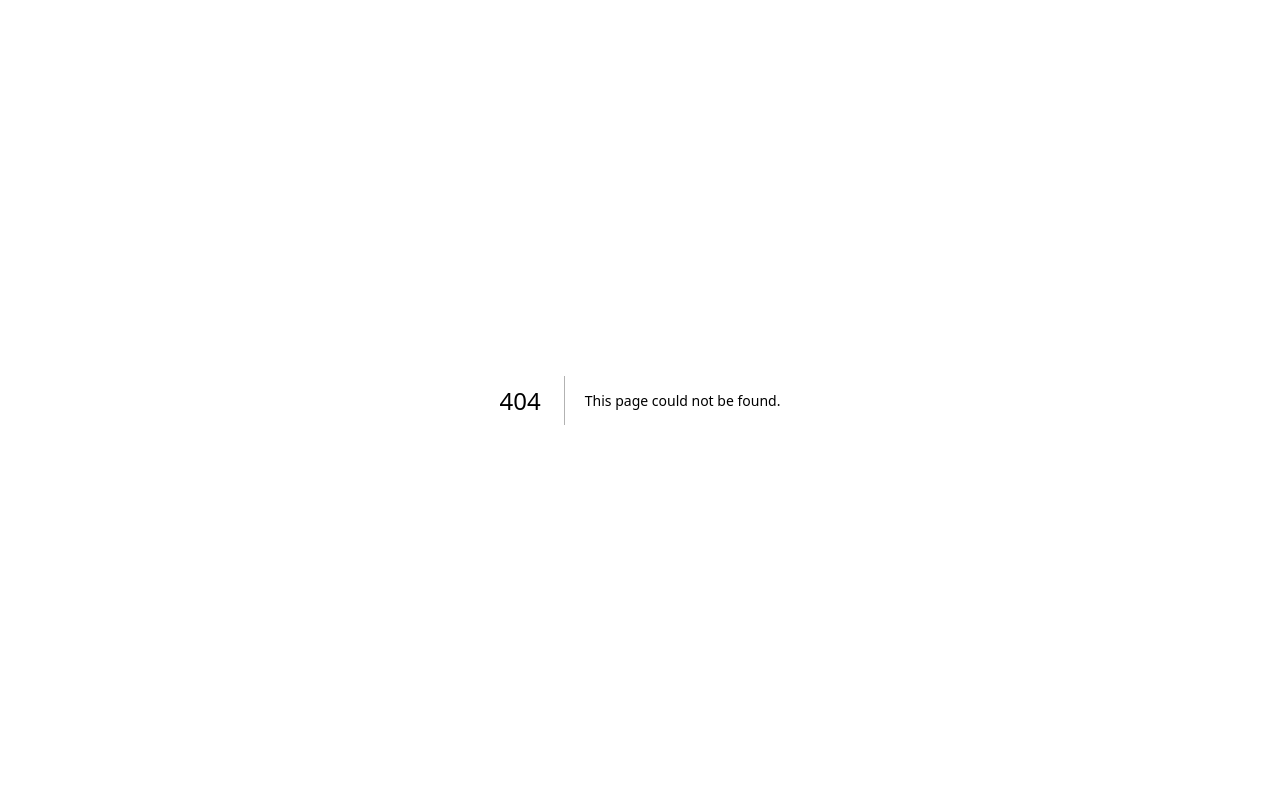
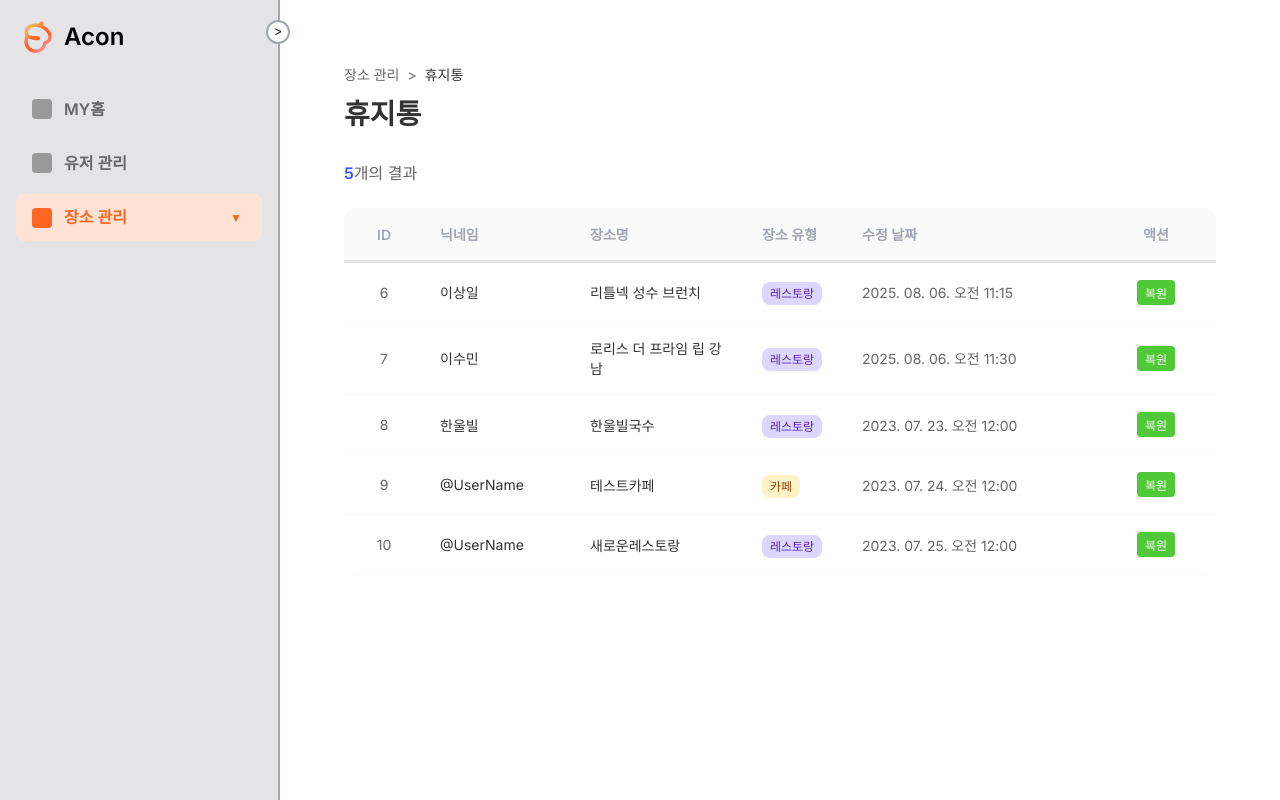
Before and after one commit to AconInc/ACON-Admin, a Next.js app in the folder acon-admin/: page /dashboard/store-management/trash-store in a window 1280 px wide. Before the commit this address had no page. Built offline with nearby package versions, Linux system fonts and the light colour scheme.

Commit message:
[Feat] 휴지통 UI (#9)

```diff
--- /dev/null
+++ b/acon-admin/src/app/dashboard/store-management/trash-store/page.tsx
@@ -0,0 +1,348 @@
+'use client'
+
+import { useState } from 'react'
+import { useTrashSpots, useRestoreSpot, usePermanentDeleteSpot } from '@/hooks/use-spots'
+import type { SpotItem } from '@/types/spot.types'
+
+// Components
+const Breadcrumb = () => (
+  <div style={{
+    display: 'flex',
+    alignItems: 'center',
+    gap: '8px',
+    marginBottom: '8px',
+    fontSize: '14px',
+    color: '#666'
+  }}>
+    <span>장소 관리</span>
+    <span>{'>'}</span>
+    <span style={{ color: '#333', fontWeight: '500' }}>휴지통</span>
+  </div>
+)
+
+const PageHeader = ({ totalCount }: { totalCount: number }) => (
+  <div style={{ marginBottom: '24px' }}>
+    <h1 style={{
+      fontSize: '28px',
+      fontWeight: '700',
+      color: '#333',
+      margin: '0 0 28px 0'
+    }}>
+      휴지통
+    </h1>
+    <p style={{
+      fontSize: '16px',
+      color: '#666',
+      margin: '0 0 0 0'
+    }}>
+      <span style={{ color: 'var(--color-secondary-blue)', fontWeight: '600' }}>
+        {totalCount}
+      </span>
+      개의 결과
+    </p>
+  </div>
+)
+
+const LoadingSpinner = () => (
+  <div style={{
+    display: 'flex',
+    justifyContent: 'center',
+    alignItems: 'center',
+    height: '200px',
+    color: '#666'
+  }}>
+    <div style={{
+      width: '24px',
+      height: '24px',
+      border: '2px solid var(--color-gray-300)',
+      borderTop: '2px solid var(--color-secondary-orange)',
+      borderRadius: '50%',
+      animation: 'spin 1s linear infinite'
+    }} />
+    <style jsx>{`
+      @keyframes spin {
+        0% { transform: rotate(0deg); }
+        100% { transform: rotate(360deg); }
+      }
+    `}</style>
+  </div>
+)
+
+const EmptyState = () => (
+  <div style={{
+    display: 'flex',
+    flexDirection: 'column',
+    alignItems: 'center',
+    justifyContent: 'center',
+    height: '300px',
+    backgroundColor: 'white',
+    borderRadius: '12px',
+    color: '#666'
+  }}>
+    <div style={{ fontSize: '48px', marginBottom: '16px' }}>🗑️</div>
+    <p style={{ fontSize: '16px', margin: 0 }}>휴지통이 비어있습니다.</p>
+  </div>
+)
+
+const ErrorState = ({ onRetry }: { onRetry: () => void }) => (
+  <div style={{
+    border: '1px solid var(--color-gray-300)',
+    borderRadius: '8px',
+    padding: '16px',
+    color: 'var(--color-primary-red)',
+  }}>
+    <p style={{ margin: '0 0 8px 0' }}>데이터를 불러오는데 실패했습니다.</p>
+    <button
+      onClick={onRetry}
+      style={{
+        padding: '8px 16px',
+        backgroundColor: 'var(--color-primary-red)',
+        color: 'white',
+        border: 'none',
+        borderRadius: '4px',
+        cursor: 'pointer'
+      }}
+    >
+      다시 시도
+    </button>
+  </div>
+)
+
+const TrashStoreTableHeader = () => (
+  <thead>
+    <tr style={{
+      backgroundColor: 'var(--color-gray-100)',
+      borderBottom: '3px solid var(--color-gray-300)'
+    }}>
+      <th style={{
+        padding: '16px',
+        textAlign: 'center',
+        fontSize: '14px',
+        fontWeight: '600',
+        color: 'var(--color-gray-500)',
+        width: '80px'
+      }}>
+        ID
+      </th>
+      <th style={{
+        padding: '16px',
+        textAlign: 'left',
+        fontSize: '14px',
+        fontWeight: '600',
+        color: 'var(--color-gray-500)',
+        width: '150px'
+      }}>
+        닉네임
+      </th>
+      <th style={{
+        padding: '16px',
+        textAlign: 'left',
+        fontSize: '14px',
+        fontWeight: '600',
+        color: 'var(--color-gray-500)'
+      }}>
+        장소명
+      </th>
+      <th style={{
+        padding: '16px',
+        textAlign: 'left',
+        fontSize: '14px',
+        fontWeight: '600',
+        color: 'var(--color-gray-500)',
+        width: '100px'
+      }}>
+        장소 유형
+      </th>
+      <th style={{
+        padding: '16px',
+        textAlign: 'left',
+        fontSize: '14px',
+        fontWeight: '600',
+        color: 'var(--color-gray-500)',
+        width: '250px'
+      }}>
+        수정 날짜
+      </th>
+      <th style={{
+        padding: '16px',
+        textAlign: 'center',
+        fontSize: '14px',
+        fontWeight: '600',
+        color: 'var(--color-gray-500)',
+        width: '120px'
+      }}>
+        액션
+      </th>
+    </tr>
+  </thead>
+)
+
+const TrashStoreTableRow = ({ item, onRestore}: {
+  item: SpotItem
+  onRestore: (id: number) => void
+}) => {
+  const formatDate = (dateString: string) => {
+    return new Date(dateString).toLocaleString('ko-KR', {
+      year: 'numeric',
+      month: '2-digit',
+      day: '2-digit',
+      hour: '2-digit',
+      minute: '2-digit'
+    })
+  }
+
+  const getSpotTypeDisplay = (type: string) => {
+    switch (type) {
+      case 'CAFE': return '카페'
+      case 'RESTAURANT': return '레스토랑'
+      default: return type
+    }
+  }
+
+  return (
+    <tr style={{
+      borderBottom: '1px solid var(--color-gray-200)',
+      height: '60px'
+    }}>
+      <td style={{
+        padding: '16px',
+        textAlign: 'center',
+        color: '#666',
+        fontSize: '14px'
+      }}>
+        {item.id}
+      </td>
+      <td style={{
+        padding: '16px',
+        color: '#333',
+        fontSize: '14px'
+      }}>
+        {item.userNickname}
+      </td>
+      <td style={{
+        padding: '16px',
+        color: '#333',
+        fontSize: '14px'
+      }}>
+        {item.spotName}
+      </td>
+      <td style={{
+        padding: '16px',
+        textAlign: 'left'
+      }}>
+        <span style={{
+          padding: '4px 8px',
+          borderRadius: '8px',
+          fontSize: '12px',
+          fontWeight: '500',
+          backgroundColor: item.spotType === 'CAFE' ? 'var(--color-secondary-lightYellow)' : 'var(--color-secondary-skyBlue)',
+          color: item.spotType === 'CAFE' ? 'var(--color-secondary-brown)' : 'var(--color-secondary-purple)'
+        }}>
+          {getSpotTypeDisplay(item.spotType)}
+        </span>
+      </td>
+      <td style={{
+        padding: '16px',
+        color: '#666',
+        fontSize: '14px',
+        textAlign: 'left'
+      }}>
+        {formatDate(item.updatedAt)}
+      </td>
+      <td style={{
+        padding: '16px',
+        textAlign: 'center'
+      }}>
+        <div style={{ display: 'flex', gap: '8px', justifyContent: 'center' }}>
+          <button
+            onClick={() => onRestore(item.id)}
+            style={{
+              padding: '4px 8px',
+              fontSize: '12px',
+              backgroundColor: 'var(--color-secondary-green)',
+              color: 'white',
+              border: 'none',
+              borderRadius: '4px',
+              cursor: 'pointer'
+            }}
+          >
+            복원
+          </button>
+        </div>
+      </td>
+    </tr>
+  )
+}
+
+const TrashStoreTable = ({
+  items,
+  onRestore
+}: {
+  items: SpotItem[]
+  onRestore: (id: number) => void
+}) => (
+  <div style={{
+    backgroundColor: 'white',
+    borderRadius: '12px',
+    overflow: 'hidden'
+  }}>
+    <table style={{
+      width: '100%',
+      borderCollapse: 'collapse'
+    }}>
+      <TrashStoreTableHeader />
+      <tbody>
+        {items.map((item) => (
+          <TrashStoreTableRow
+            key={item.id}
+            item={item}
+            onRestore={onRestore}
+          />
+        ))}
+      </tbody>
+    </table>
+  </div>
+)
+
+// Main Page Component
+export default function TrashStorePage() {
+  const {
+    data,
+    isLoading,
+    error,
+    refetch
+  } = useTrashSpots() // 휴지통 전용 훅 사용
+
+  const restoreMutation = useRestoreSpot()
+  const deleteMutation = usePermanentDeleteSpot()
+
+  const handleRestore = (id: number) => {
+    if (confirm('이 장소를 복원하시겠습니까?')) {
+      restoreMutation.mutate(id)
+    }
+  }
+
+  return (
+    <div style={{
+      padding: '24px',
+      minHeight: '100vh'
+    }}>
+      <Breadcrumb />
+
+      {data && <PageHeader totalCount={data.spotList.length} />}
+
+      {error && <ErrorState onRetry={() => refetch()} />}
+
+      {isLoading && <LoadingSpinner />}
+
+      {data && data.spotList.length === 0 && <EmptyState />}
+
+      {data && data.spotList.length > 0 && (
+        <TrashStoreTable
+          items={data.spotList}
+          onRestore={handleRestore}
+        />
+      )}
+    </div>
+  )
+}
--- a/acon-admin/src/app/globals.css
+++ b/acon-admin/src/app/globals.css
@@ -20,6 +20,10 @@
   --color-secondary-green: #4FC938;
   --color-secondary-blue: #3E57FF;
   --color-secondary-yellow: #FFD324;
+  --color-secondary-skyBlue: #ddd6fe;
+  --color-secondary-purple: #5b21b6;
+  --color-secondary-brown: #92400e;
+  --color-secondary-lightYellow: #fef3c7;
 
   /* 폰트 */
   --font-inter: 'Inter', system-ui, -apple-system, sans-serif;
```
